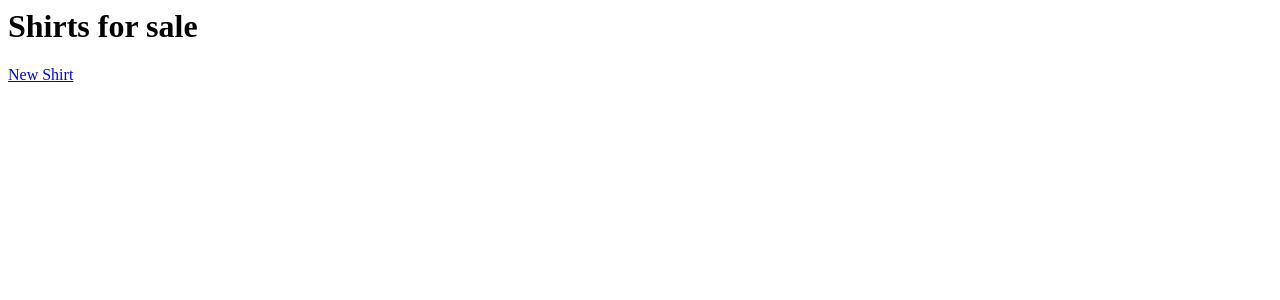
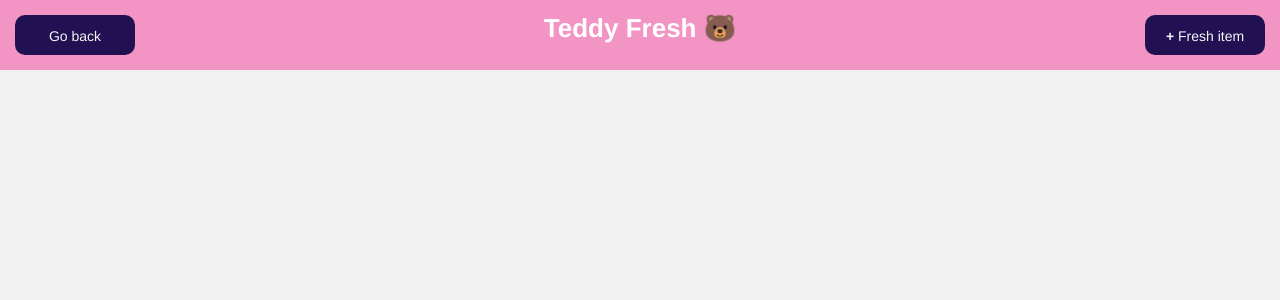
Before and after one commit to erikbatista42/Contractor, a Flask app: page / in a window 1280 px wide. Shown: the top 300 px of the page. Run offline with Flask 2, Linux system fonts and the light colour scheme; data that the repository does not hold is empty; some libraries are stand-ins or nearby versions.

Commit message:
designed it better

```diff
--- /dev/null
+++ b/static/base.css
@@ -0,0 +1,84 @@
+.nav {
+    background-color: rgb(242, 149, 196);
+    width: 100%;
+    text-align: center;
+    line-height: 0.6in;
+    text-decoration: none;
+}
+
+.nav > a {
+    text-decoration: none;
+}
+
+.back-btn {
+    float: left;
+    margin-top: 15px;
+    margin-left: 15px;
+    margin-bottom: 15px;
+}
+
+.back-btn > button {
+    height: 40px;
+    width: 120px;
+    line-height: 40px;
+    background-color: rgb(34, 17, 82);
+    color: whitesmoke;
+    box-sizing: border-box;
+    border-radius: 10px;
+    border: 0px rgb(242, 149, 196);
+}
+
+.back-btn > button:hover {
+    display:block;
+    height: 40px;
+    width: 120px;
+    line-height: 40px;
+    background-color: white;
+    color: rgb(34, 17, 82);
+    box-sizing: border-box;
+    border-radius: 10px;
+    border: 0px solid red;
+}
+
+.home {
+    color: white;
+    font-size: 26px;
+    font-family: Helvetica;
+    font-weight: bold;
+}
+.home:hover {
+    color: white;
+    font-size: 26px;
+    font-family: Helvetica;
+    font-weight: bold;
+}
+
+.add-btn {
+    float: right;
+    margin-top: 15px;
+    margin-right: 15px;
+    margin-bottom: 15px;
+}
+
+.add-btn > button {
+    height: 40px;
+    width: 120px;
+    line-height: 40px;
+    background-color: rgb(34, 17, 82);
+    color: whitesmoke;
+    box-sizing: border-box;
+    border-radius: 10px;
+    border: 0px rgb(242, 149, 196);
+}
+
+.add-btn > button:hover {
+    display:block;
+    height: 40px;
+    width: 120px;
+    line-height: 40px;
+    background-color: white;
+    color: rgb(34, 17, 82);
+    box-sizing: border-box;
+    border-radius: 10px;
+    border: 0px solid red;
+}
--- /dev/null
+++ b/static/home.css
@@ -0,0 +1,26 @@
+body {
+    background-color: #f1f1f1;
+}
+.card {
+    background-color: rebeccapurple;
+    color: rebeccapurple;
+}
+
+.flex-container {
+    display: flex;
+    flex-wrap: wrap;
+    background-color: DodgerBlue;
+    margin-top: 40px;
+    margin-left: 100px;
+    margin-right: 100px;
+}
+.flex-container > div {
+    background-color: #f1f1f1;
+    width: 340px;
+    height: 360px;
+    margin: 10px;
+    text-align: center;
+    line-height: 75px;
+    font-size: 30px;
+    border-radius: 5px;
+}
--- a/templates/base.html
+++ b/templates/base.html
@@ -3,11 +3,22 @@
     <meta charset="UTF-8">
     <meta name="viewport" content="width=device-width, initial-scale=1.0">
     <meta http-equiv="X-UA-Compatible" content="ie=edge">
-    <title>Store</title>
+    <link rel='stylesheet' href='https://maxcdn.bootstrapcdn.com/bootstrap/3.3.7/css/bootstrap.min.css'>
+    <link rel="stylesheet" href="/static/base.css">
+    <title>Teddy Fresh 🐻</title>
 </head>
 <body>
+    <div class="nav">
+            <a class="back-btn" href="/"><button>Go back</button></a>
+            <a class="home" href="/">Teddy Fresh 🐻</a>
+            <a href='/shirts/new' class='add-btn'><button><b>+</b> Fresh item</button></a>
+    </div>
+
+
     {% block content %}
-
+    <script src="//code.jquery.com/jquery-1.12.0.min.js"></script>
+    <script src="//code.jquery.com/jquery-migrate-1.2.1.min.js"></script>
+    <script src='https://maxcdn.bootstrapcdn.com/bootstrap/3.3.7/js/bootstrap.min.js'></script>
     {% endblock %}
 </body>
 </html>
--- a/templates/home.html
+++ b/templates/home.html
@@ -1,19 +1,18 @@
 <!-- <h1>Create</h1> -->
 {% extends "base.html" %}
 
-
 {% block content %}
-<h1>Shirts for sale</h1>
-<a href="/shirts/new">New Shirt</a>
-    {% for shirt in shirts %}
-    <div style="background-color: rgb(0, 255, 179);">
-    <h2><a href='/shirts/{{ shirt._id }}'>{{ shirt.title }}</a></h2>
-        <br>
-        <img src="{{ shirt.image }}">
-        <br>
-        <small>{{ shirt.price }}</small>
-        <br>
-        <small>{{ shirt.description }}</small>
+<link rel="stylesheet" href="/static/home.css">
+<br>
+<div class="flex-container">
+{% for shirt in shirts %}
+    <a href="/shirts/{{ shirt._id }}"></a>
+    <div>
+        <img style="width: 100px; height: 75px;" class="card-img-top" src="{{ shirt.image }}" alt="Card image cap">
+        <h5 class="card-title">{{ shirt.title }}</h5>
+        <p>{{ shirt.price }}</p>
     </div>
-    {% endfor %}
+    </a>
+{% endfor %}
+</div>
 {% endblock %}
```
